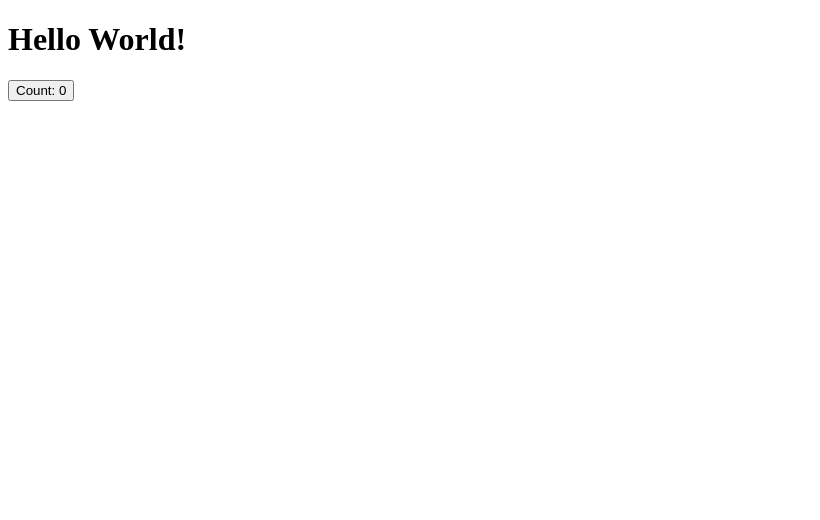
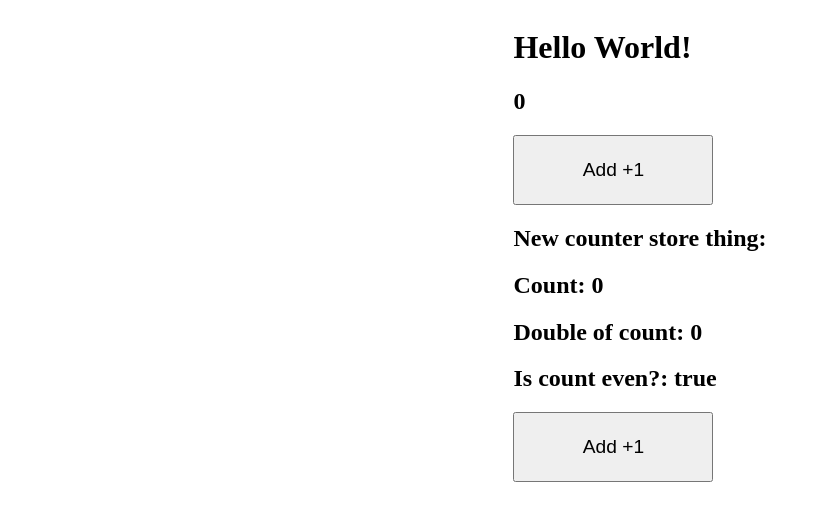
Before and after one commit to VictoryMa8/nikias, a Vue app in the folder frontend/: page / in a window 1280 px wide. Shown: the top 520 px of the page, without its empty margins (0-820 px from the left). Built offline with nearby package versions, Linux system fonts and the light colour scheme.

Commit message:
Learning pinia + axios

```diff
--- a/frontend/src/App.vue
+++ b/frontend/src/App.vue
@@ -1,8 +1,9 @@
 <script setup>
 import { ref } from 'vue'
+import { useCounterStore } from './stores/counter'
+const counterStore = useCounterStore();
 
 const count = ref(0)
-
 function increment() {
     count.value++
 }
@@ -11,7 +12,15 @@ function increment() {
 
 <template>
 <h1>Hello World!</h1>
-<button @click="increment">Count: {{ count }}</button>
+<h2> {{ count }}</h2>
+<button @click="increment">Add +1</button>
+
+<h2>New counter store thing:</h2>
+<h2>Count: {{ counterStore.count  }}</h2>
+<h2>Double of count: {{ counterStore.doubleCount }}</h2>
+<h2>Is count even?: {{ counterStore.isCountEven }}</h2>
+<button @click="counterStore.increment">Add +1</button>
+
 </template>
 
 <style scoped>
--- a/frontend/src/assets/main.css
+++ b/frontend/src/assets/main.css
@@ -0,0 +1,11 @@
+button {
+    height: 70px;
+    width: 200px;
+    font-size: 1.2rem;
+}
+
+body {
+    display: flex;
+    flex-direction: column;
+    align-items: center;
+}
--- /dev/null
+++ b/frontend/src/stores/counter.js
@@ -0,0 +1,27 @@
+import { defineStore } from "pinia";
+
+export const useCounterStore = defineStore('counter', {
+    // state is our data we want to track
+    state: () => ({
+        count: 0
+    }),
+
+    // getters are computed properties based on our state
+    getters: {
+        doubleCount: (state) => state.count * 2,
+        isCountEven: (state) => state.count % 2 === 0
+    },
+
+    // actions are functions that can modify our state
+    actions: {
+        increment() {
+            this.count++
+        },
+        decrement() {
+            this.count--
+        },
+        setCount(newCount) {
+            this.count = newCount
+        }
+    }
+})
```
Also changed, not shown: frontend/src/stores/auth.js (line endings or trailing spaces), 1 other file (tests, documents, lock files or other folders).
